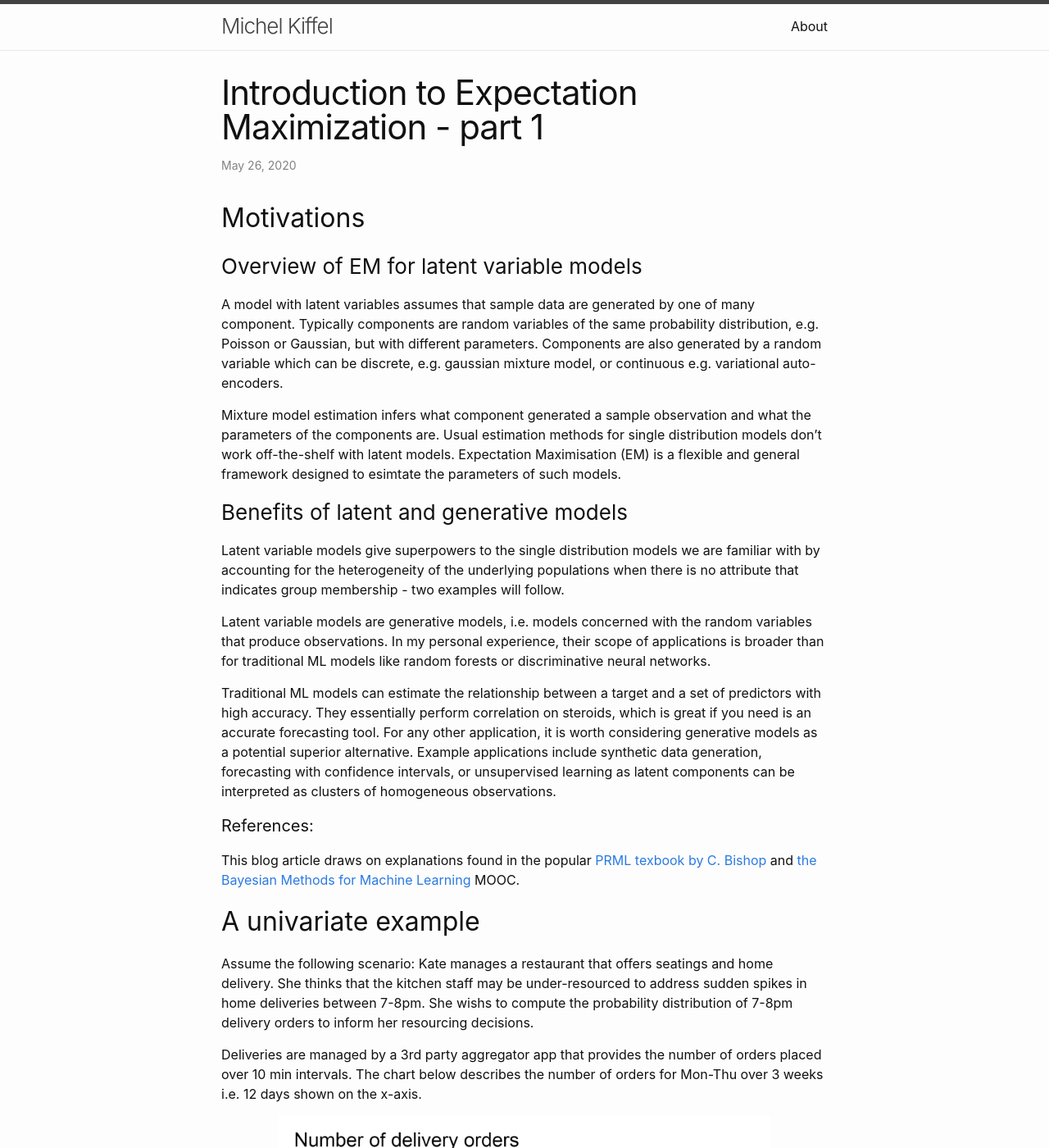
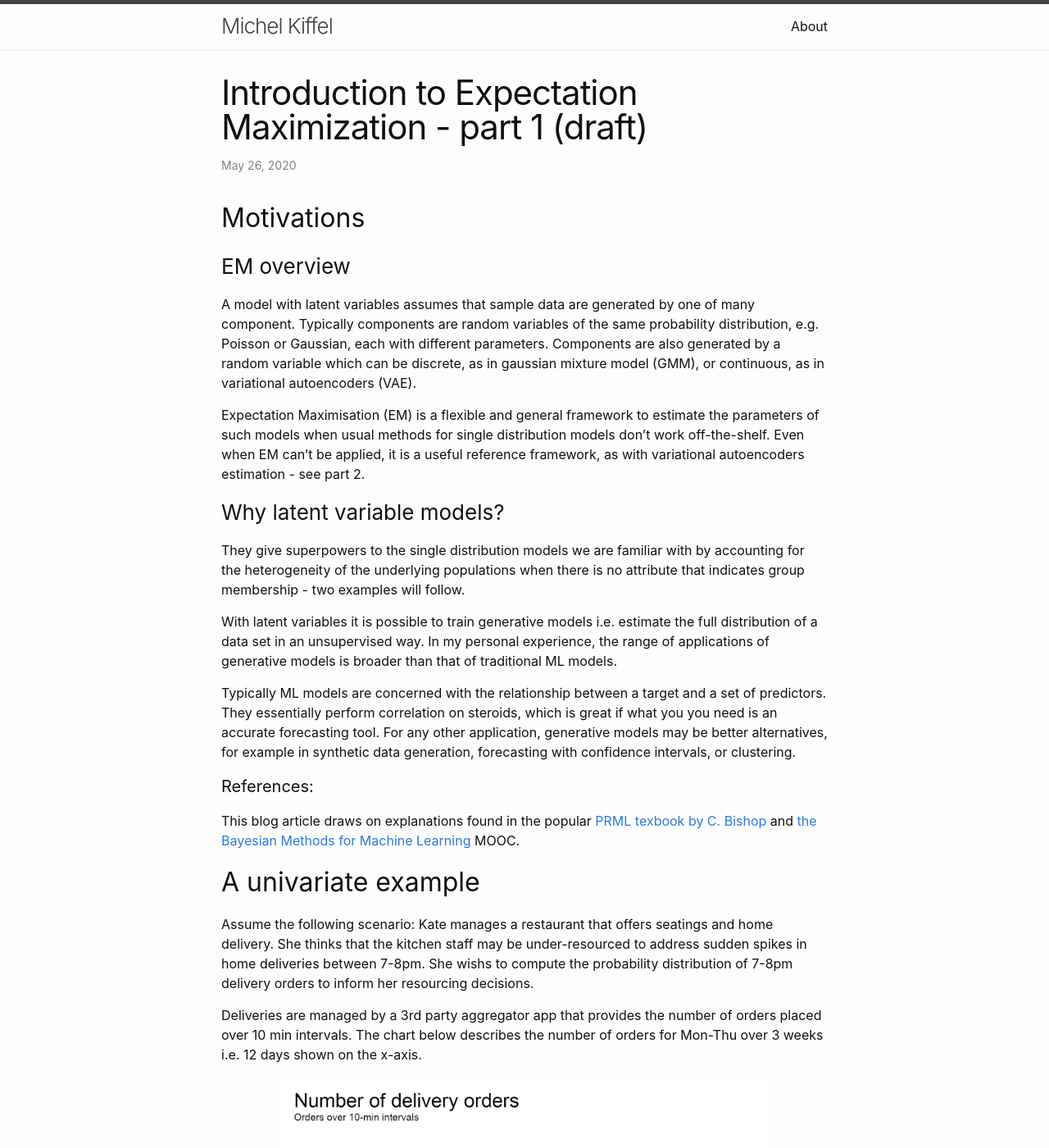
Before and after one commit to mkffl/mkffl.github.io, a Jekyll site: the page built from _posts/2020-05-26-Expectation-maximization-part-1.markdown, in a window 1280 px wide and 1400 px high. Shown: the whole window at 82% size. Built offline with Jekyll 4.4.1, drawn with Linux system fonts in a browser that asks for light colours; formulas are drawn with MathJax 3.

Commit message:
overview edits

```diff
--- a/_posts/2020-05-26-Expectation-maximization-part-1.markdown
+++ b/_posts/2020-05-26-Expectation-maximization-part-1.markdown
@@ -1,41 +1,37 @@
 ---
-title: Introduction to Expectation Maximization - part 1
+title: Introduction to Expectation Maximization - part 1 (draft)
 layout: post
 ---
 
 ## Motivations
 
-### Overview of EM for latent variable models
+### EM overview
 
 
 A model with latent variables assumes that sample data are generated by one of many component.
 Typically components are random variables of the same probability distribution, e.g. Poisson or Gaussian,
-but with different parameters. Components are also generated by a random variable which can be discrete,
-e.g. gaussian mixture model, or continuous e.g. variational auto-encoders.
+each with different parameters. Components are also generated by a random variable which can be discrete,
+as in gaussian mixture model (GMM), or continuous, as in variational autoencoders (VAE).
 
+Expectation Maximisation (EM) is a flexible and general framework to estimate the parameters of
+such models when usual methods for single distribution models don’t work off-the-shelf. Even when EM
+can't be applied, it is a useful reference framework, as with variational autoencoders estimation - see part 2.
 
-Mixture model estimation infers what component generated a sample observation and what the parameters of
-the components are. Usual estimation methods for single distribution models don’t work off-the-shelf with
-latent models. Expectation Maximisation (EM) is a flexible and general framework designed to
-esimtate the parameters of such models.
+### Why latent variable models?
 
-### Benefits of latent and generative models
-
-Latent variable models give superpowers to the single distribution models we are familiar with by
+They give superpowers to the single distribution models we are familiar with by
 accounting for the heterogeneity of the underlying populations when there is no attribute
 that indicates group membership - two examples will follow.
 
 
-Latent variable models are generative models, i.e. models concerned with the random variables that
-produce observations. In my personal experience, their scope of applications is broader than
-for traditional ML models like random forests or discriminative neural networks.
+With latent variables it is possible to train generative models i.e. estimate the full distribution
+of a data set in an unsupervised way. In my personal experience, the range of applications of generative
+models is broader than that of traditional ML models.
 
-
-Traditional ML models can estimate the relationship between a target and a set of predictors with high
-accuracy. They essentially perform correlation on steroids, which is great if you need is an accurate forecasting
-tool. For any other application, it is worth considering generative models as a potential superior alternative.
-Example applications include synthetic data generation, forecasting with confidence intervals, or
-unsupervised learning as latent components can be interpreted as clusters of homogeneous observations.
+Typically ML models are concerned with the relationship between a target and a set of predictors. They essentially
+perform correlation on steroids, which is great if what you you need is an accurate forecasting
+tool. For any other application, generative models may be better alternatives, for example in
+synthetic data generation, forecasting with confidence intervals, or clustering.
 
 
 #### References:
```
